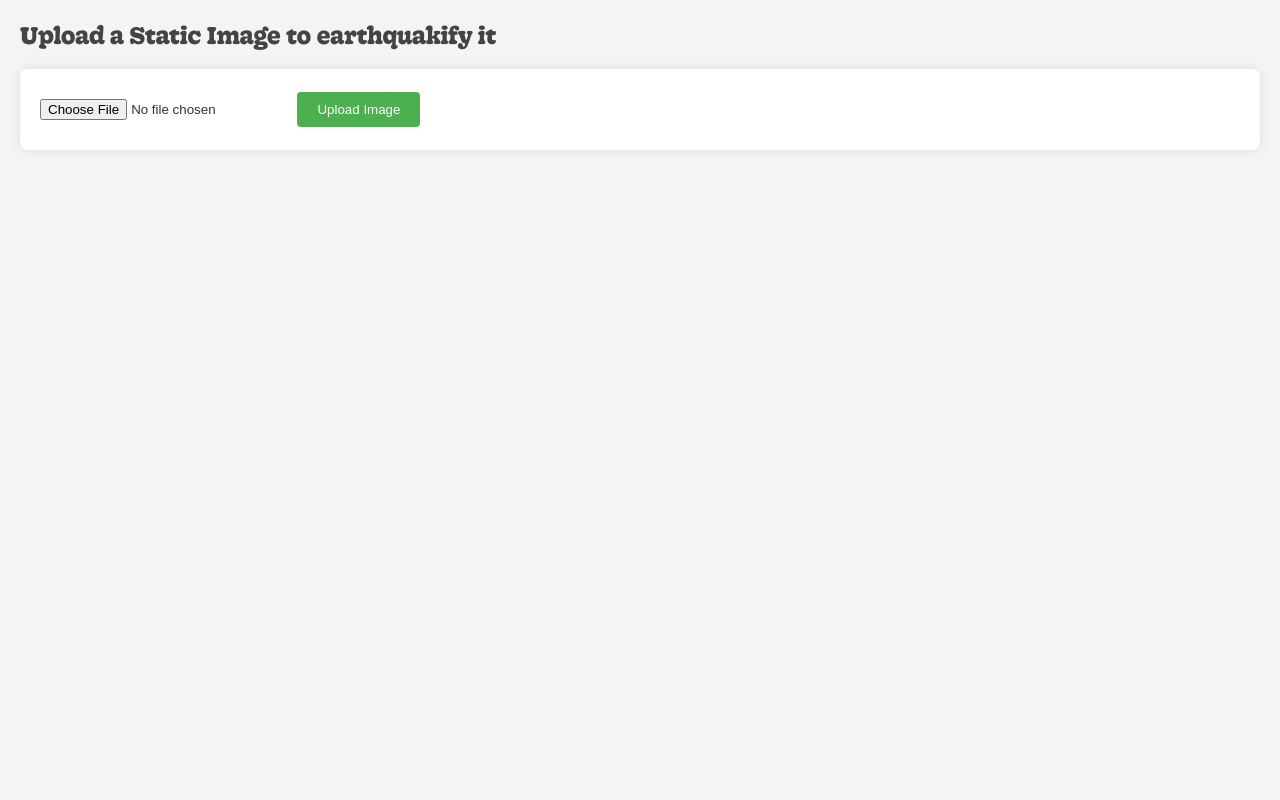
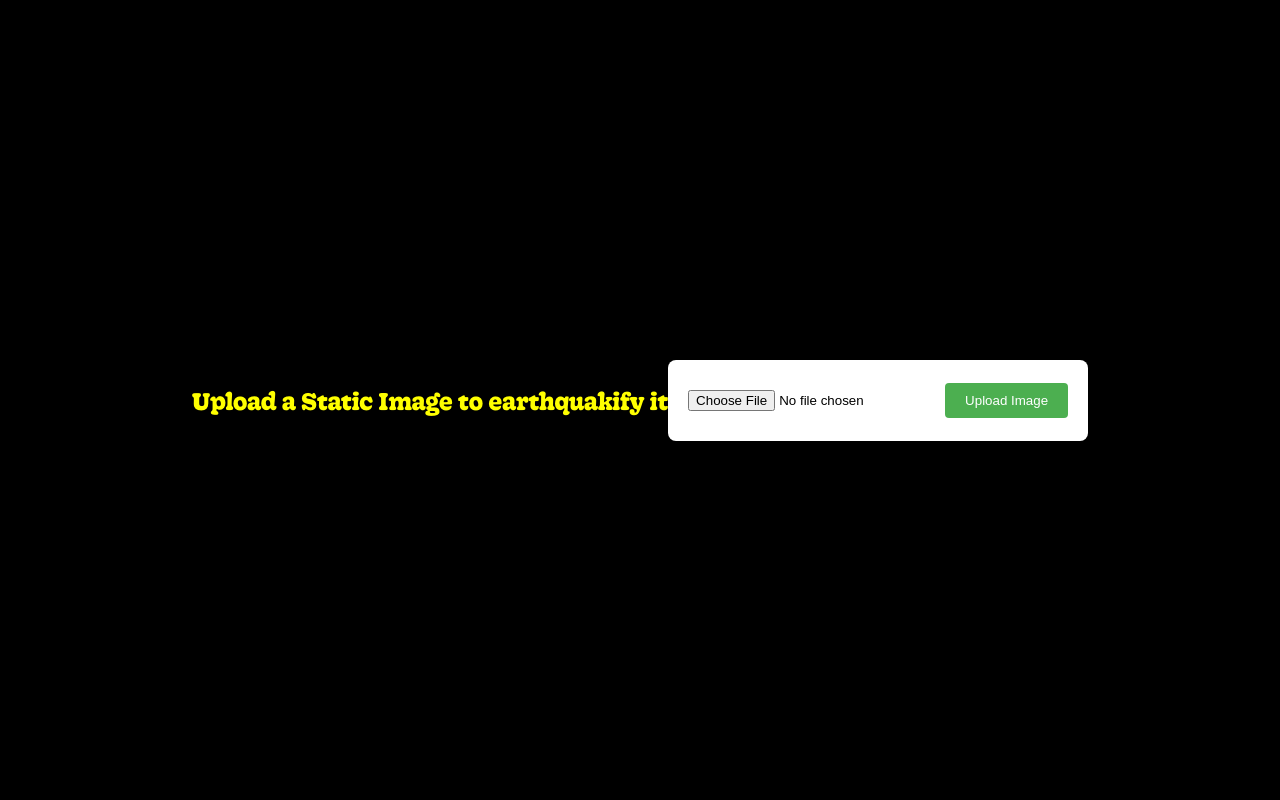
Before and after one commit to JoeMojoSuperMarket/Earthquakely, a Flask app: page / in a window 1280 px wide. Run offline with Flask 3, Linux system fonts and the light colour scheme.

Commit message:
Update CSS stylizations

```diff
--- a/static/style.css
+++ b/static/style.css
@@ -1,12 +1,22 @@
-body {
-    font-family: Arial, sans-serif;
-    margin: 20px;
-    background-color: #f4f4f4;
-    color: #333;
+body, html {
+    background-color: black;
+  height: 100%;
+  margin: 0;
+  display: flex;
+  justify-content: center;
+  align-items: center;
+  font-family: 'Cooper', serif; /* Make sure the font name is correct */
 }
 
+.container {
+  text-align: center; /* Center align text */
+}
+
+/* Add any additional styling below */
+/* ... */
+
 h2 {
-    color: #444;
+    color: #FFFF00;
     font-family: 'Gooper', sans-serif;
 }
 
```
